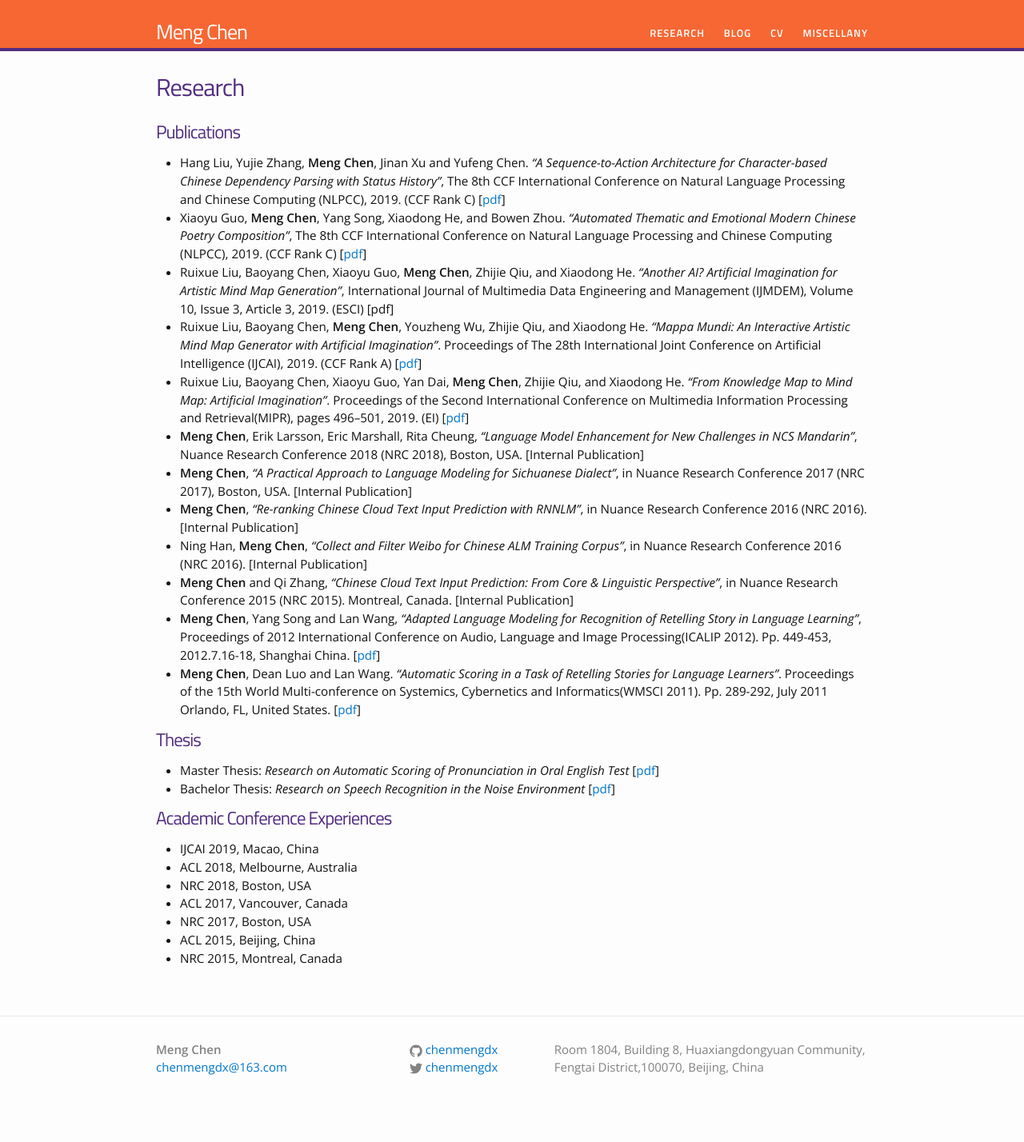
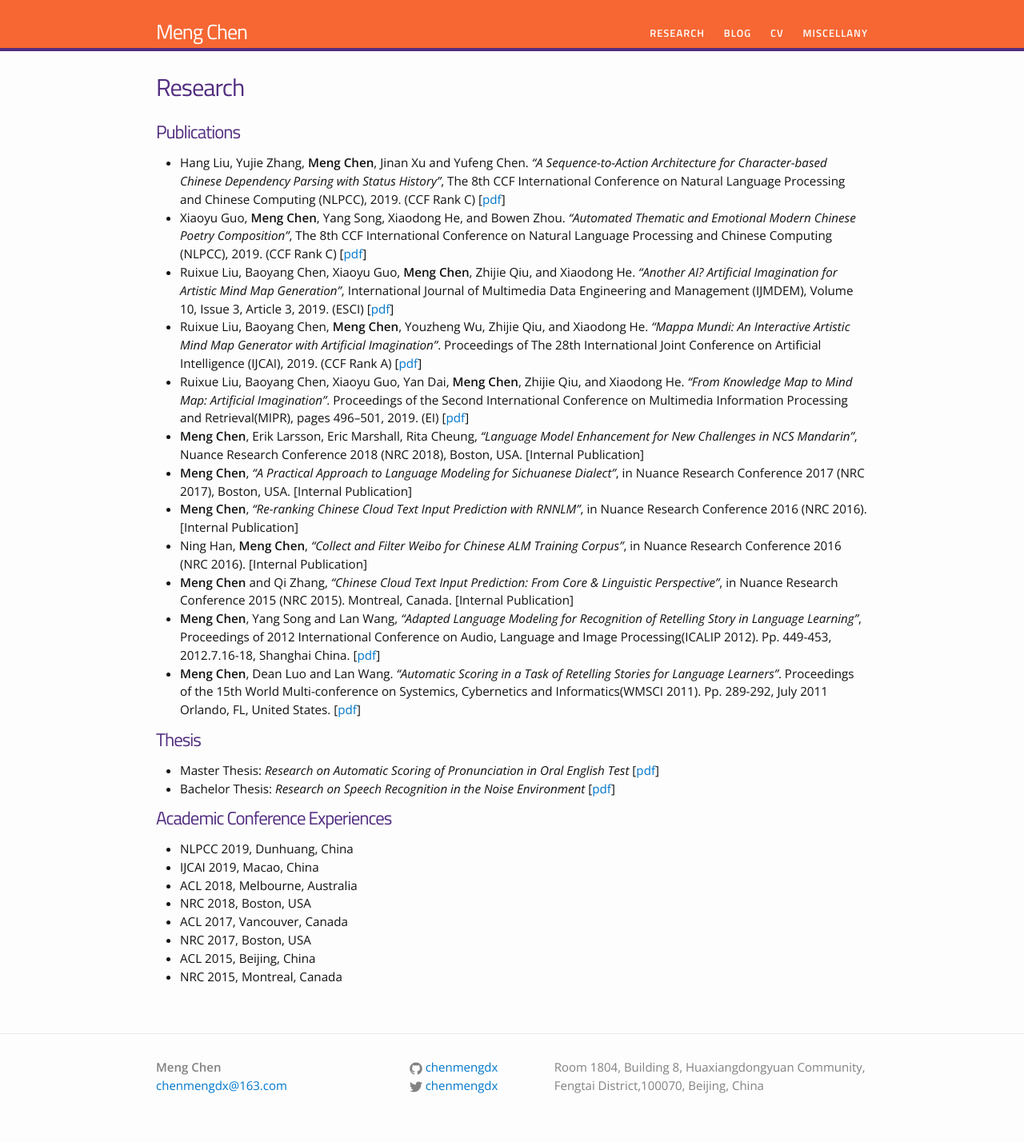
Before and after one commit to chenmengdx/chenmengdx.github.io, a Jekyll site: the page built from research.md, in a window 1280 px wide. Shown: the whole page at 80% size. Built offline with Jekyll 4.4.1, drawn with Linux system fonts in a browser that asks for light colours; before the commit the page ends 1406 px from its top, so only the background shows below that; some of the changed lines change nothing that is shown.

Commit message:
update paper link

```diff
--- a/research.md
+++ b/research.md
@@ -8,7 +8,7 @@
 
 * Hang Liu, Yujie Zhang, **Meng Chen**, Jinan Xu and Yufeng Chen. _"A Sequence-to-Action Architecture for Character-based Chinese Dependency Parsing with Status History"_, The 8th CCF International Conference on Natural Language Processing and Chinese Computing (NLPCC), 2019. (CCF Rank C) [[pdf](../papers/NLPCC2019_parsing_final.pdf)]
 * Xiaoyu Guo, **Meng Chen**, Yang Song, Xiaodong He, and Bowen Zhou. _"Automated Thematic and Emotional Modern Chinese Poetry Composition"_, The 8th CCF International Conference on Natural Language Processing and Chinese Computing (NLPCC), 2019. (CCF Rank C) [[pdf](../papers/NLPCC2019_poetry_final.pdf)]
-* Ruixue Liu, Baoyang Chen, Xiaoyu Guo, **Meng Chen**, Zhijie Qiu, and Xiaodong He. _"Another AI? Artificial Imagination for Artistic Mind Map Generation"_, International Journal of Multimedia Data Engineering and Management (IJMDEM), Volume 10, Issue 3, Article 3, 2019. (ESCI) [pdf]
+* Ruixue Liu, Baoyang Chen, Xiaoyu Guo, **Meng Chen**, Zhijie Qiu, and Xiaodong He. _"Another AI? Artificial Imagination for Artistic Mind Map Generation"_, International Journal of Multimedia Data Engineering and Management (IJMDEM), Volume 10, Issue 3, Article 3, 2019. (ESCI) [[pdf](../papers/IJMDEM.pdf)]
 * Ruixue Liu, Baoyang Chen, **Meng Chen**, Youzheng Wu, Zhijie Qiu, and Xiaodong He. _"Mappa Mundi: An Interactive Artistic Mind Map Generator with Artificial Imagination"_. Proceedings of The 28th International Joint Conference on Artificial Intelligence (IJCAI), 2019. (CCF Rank A) [[pdf](../papers/IJCAI2019.pdf)]
 * Ruixue Liu, Baoyang Chen, Xiaoyu Guo, Yan Dai, **Meng Chen**, Zhijie Qiu, and Xiaodong He. _"From Knowledge Map to Mind Map: Artificial Imagination"_. Proceedings of the Second International Conference on Multimedia Information Processing and Retrieval(MIPR), pages 496–501, 2019. (EI) [[pdf](../papers/AIArt2019.pdf)]
 * **Meng Chen**, Erik Larsson, Eric Marshall, Rita Cheung, _"Language Model Enhancement for New Challenges in NCS Mandarin"_, Nuance Research Conference 2018 (NRC 2018), Boston, USA. [Internal Publication]
@@ -28,6 +28,7 @@
 
 
 # Academic Conference Experiences
+* NLPCC 2019, Dunhuang, China
 * IJCAI 2019, Macao, China
 * ACL 2018, Melbourne, Australia
 * NRC 2018, Boston, USA
```
Also changed, not shown: 1 other file.
